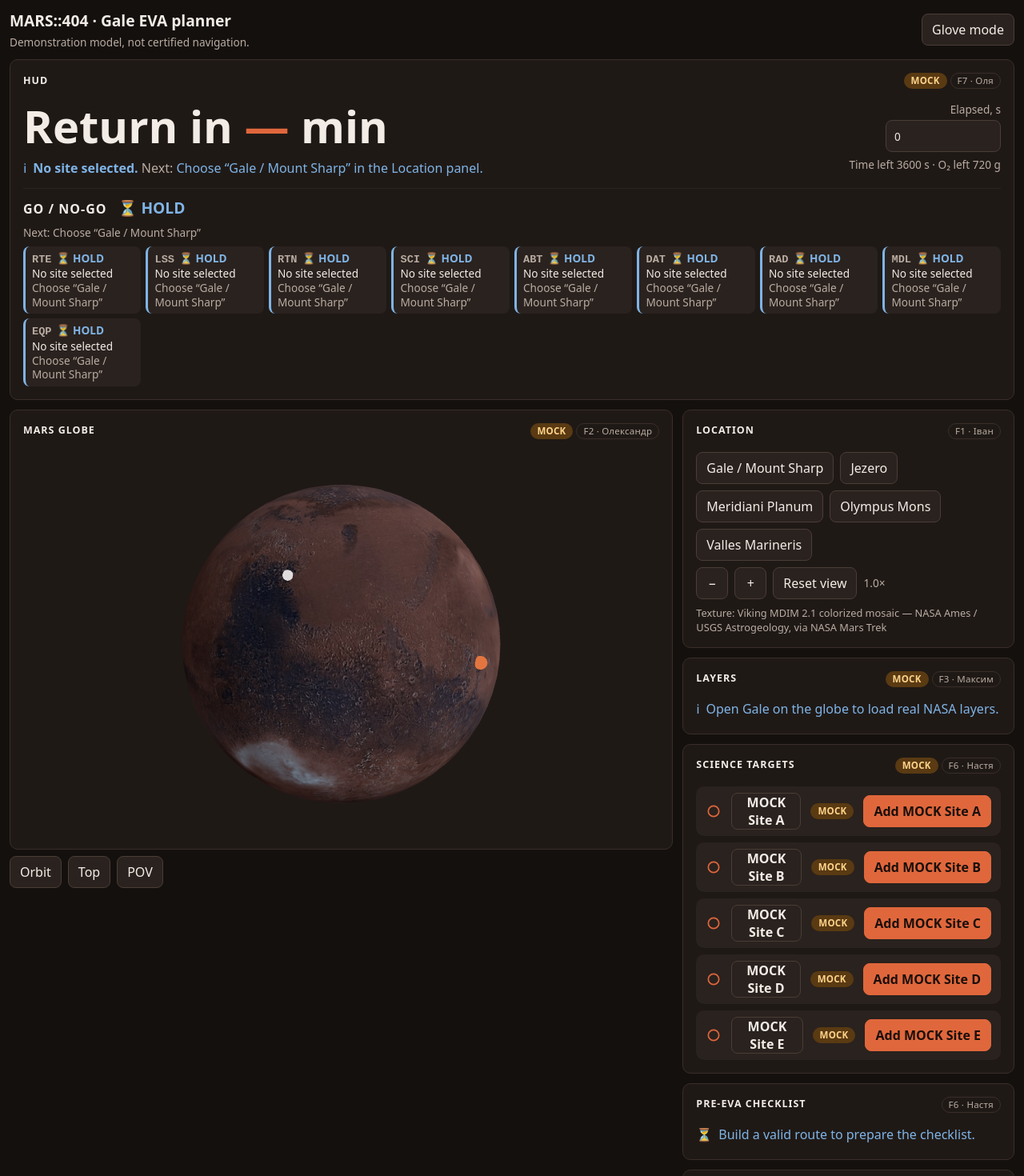
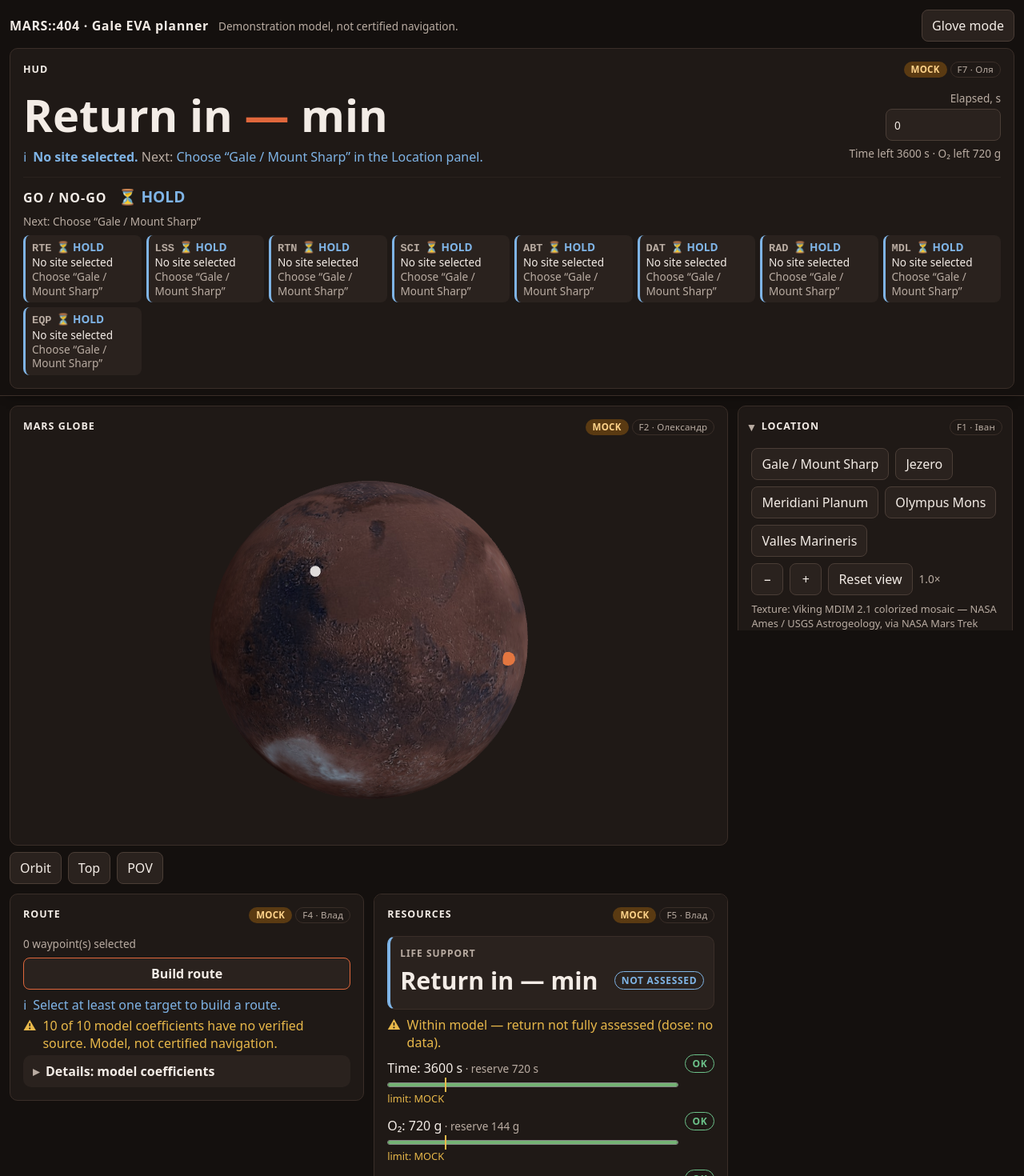
Before and after one commit to xand0dev/mars404, a React (Vite) app: page / in a window 1280 px wide. Shown: the top 1470 px of the page at 80% size. Built offline with nearby package versions, Linux system fonts and the light colour scheme.

Commit message:
F7 T24–T25: сітка пульта — sticky HUD, карта головна, панелі праворуч відкриваються за кроком

```diff
--- a/src/features/hud/Shell.tsx
+++ b/src/features/hud/Shell.tsx
@@ -1,6 +1,11 @@
-// F7: адаптивна сітка зі слотами (від 400 px — одна колонка) і перемикач Glove mode (F7-AC9, SPEC §7.14).
-import { useState, type ReactNode } from 'react';
+// F7: пульт місії (T25). Зверху — смуга HUD (sticky на десктопі), карта — головна площа, праворуч — панелі,
+// що згортаються (відкрита та, що потрібна для наступного кроку, T24), під картою — Route і Resources.
+// Glove mode (F7-AC9, SPEC §7.14): лише HUD і карта, решта — у «More panels».
+import { useLayoutEffect, useMemo, useRef, useState, type CSSProperties, type ReactNode } from 'react';
+import { useMission } from '../../store/useMission';
+import { PanelGroupContext, type PanelGroup } from '../../ui';
 import { GloveContext, readGlove, writeGlove } from './glove';
+import { isPanelOpen, panelStep, togglePanel, type PanelOverrides } from './panelStep';
 
 export interface ShellProps {
   hud: ReactNode;
@@ -17,10 +22,41 @@ export function Shell({ hud, map, side, bottom }: ShellProps) {
     writeGlove(next);
   };
 
+  const step = useMission((s) => panelStep(s));
+  const [overrides, setOverrides] = useState<PanelOverrides>({ step, open: {} });
+  const group = useMemo<PanelGroup>(
+    () => ({
+      isOpen: (title) => isPanelOpen(step, overrides, title),
+      toggle: (title) => setOverrides((ov) => togglePanel(step, ov, title)),
+    }),
+    [step, overrides],
+  );
+
+  // Висота sticky-смуги → --topbar-h: від неї рахуються висота карти й правої колонки.
+  const topRef = useRef<HTMLDivElement>(null);
+  const [topH, setTopH] = useState(0);
+  useLayoutEffect(() => {
+    const el = topRef.current;
+    if (!el || typeof ResizeObserver === 'undefined') return;
+    const ro = new ResizeObserver(() => setTopH(Math.round(el.getBoundingClientRect().height)));
+    ro.observe(el);
+    return () => ro.disconnect();
+  }, []);
+
+  const sidePanels = (
+    <PanelGroupContext.Provider value={group}>
+      <aside className="shell__side" aria-label="Mission panels">
+        {side}
+      </aside>
+    </PanelGroupContext.Provider>
+  );
+  const bottomPanels = bottom && <div className="shell__bottom">{bottom}</div>;
+
   return (
     <GloveContext.Provider value={glove}>
-      <div className={`shell${glove ? ' shell--glove' : ''}`}>
-        <header className="shell__top">
+      <div className={`shell${glove ? ' shell--glove' : ''}`} style={{ '--topbar-h': `${topH}px` } as CSSProperties}>
+        <div className="shell__top" ref={topRef}>
+          <header className="shell__bar">
             <div className="shell__brand">
               <h1 className="shell__title">MARS::404 · Gale EVA planner</h1>
               <p className="shell__disclaimer">Demonstration model, not certified navigation.</p>
@@ -30,19 +66,20 @@ export function Shell({ hud, map, side, bottom }: ShellProps) {
             </button>
           </header>
           <div className="shell__hud">{hud}</div>
+        </div>
         <main className="shell__map">{map}</main>
         {glove ? (
           <details className="shell__more">
             <summary>More panels</summary>
             <div className="shell__more-body">
-              <aside className="shell__side">{side}</aside>
-              {bottom && <div className="shell__bottom">{bottom}</div>}
+              {sidePanels}
+              {bottomPanels}
             </div>
           </details>
         ) : (
           <>
-            <aside className="shell__side">{side}</aside>
-            {bottom && <div className="shell__bottom">{bottom}</div>}
+            {sidePanels}
+            {bottomPanels}
           </>
         )}
       </div>
--- /dev/null
+++ b/src/features/hud/panelStep.ts
@@ -0,0 +1,33 @@
+// T24: яка панель правої колонки відкрита за замовчуванням — та, що потрібна для наступного кроку демо (SPEC §3).
+// Лише читає store; назви — заголовки панелей у правій колонці (App.tsx).
+import type { MissionState } from '../../contracts';
+
+export type PanelStep = 'site' | 'targets' | 'checklist';
+
+export const STEP_PANEL: Record<PanelStep, string> = {
+  site: 'Location',
+  targets: 'Science targets',
+  checklist: 'Pre-EVA checklist',
+};
+
+export function panelStep(s: Pick<MissionState, 'site' | 'plan'>): PanelStep {
+  if (s.site === null) return 'site';
+  if (s.plan?.status !== 'ok') return 'targets';
+  return 'checklist';
+}
+
+/** Ручний вибір живе, доки не зміниться крок; потім знову відкрита панель кроку. */
+export interface PanelOverrides {
+  step: PanelStep;
+  open: Record<string, boolean>;
+}
+
+export function isPanelOpen(step: PanelStep, ov: PanelOverrides, title: string): boolean {
+  const manual = ov.step === step ? ov.open[title] : undefined;
+  return manual ?? title === STEP_PANEL[step];
+}
+
+export function togglePanel(step: PanelStep, ov: PanelOverrides, title: string): PanelOverrides {
+  const open = ov.step === step ? ov.open : {};
+  return { step, open: { ...open, [title]: !isPanelOpen(step, ov, title) } };
+}
--- a/src/features/hud/shell.css
+++ b/src/features/hud/shell.css
@@ -1,44 +1,70 @@
-.shell { display: grid; gap: var(--gap); padding: var(--gap); grid-template-columns: minmax(0, 1fr); align-items: start; max-width: 3200px; margin: 0 auto; }
-.shell__top { display: flex; flex-wrap: wrap; align-items: center; justify-content: space-between; gap: var(--gap); }
-.shell__title { font-size: var(--fs-title); margin: 0; }
-.shell__disclaimer { margin: 4px 0 0; color: var(--text-muted); font-size: 0.85rem; }
+/* F7 · пульт місії (T25). Одна сітка: верхня смуга (бренд + HUD) → карта (головна площа) → панелі праворуч → Route | Resources під картою.
+   < 768 px: одна колонка HUD → карта → панелі. Без горизонтального скролу на 400 px (F7-AC1). */
+.shell {
+  display: grid; gap: var(--space-3); padding: var(--space-3); max-width: 3200px; margin: 0 auto;
+  grid-template-columns: minmax(0, 1fr);
+  grid-template-areas: 'top' 'map' 'side' 'bottom';
+  align-items: start;
+  --side-top: var(--space-3);
+}
 .shell > * { min-width: 0; }
-.shell__side, .shell__bottom { display: grid; gap: var(--gap); min-width: 0; }
+.shell__top { grid-area: top; display: grid; gap: var(--space-2); }
+.shell__map { grid-area: map; }
+.shell__side { grid-area: side; display: grid; gap: var(--space-2); align-content: start; min-width: 0; }
+.shell__bottom { grid-area: bottom; display: grid; gap: var(--space-3); min-width: 0; align-items: start; }
+
+/* Бренд — тонкий рядок: головне на екрані — HUD і карта. */
+.shell__bar { display: flex; flex-wrap: wrap; align-items: center; justify-content: space-between; gap: var(--space-2) var(--space-3); }
+.shell__brand { display: flex; flex-wrap: wrap; align-items: baseline; gap: 0 var(--space-3); min-width: 0; }
+.shell__title { font-size: 1rem; letter-spacing: 0.04em; margin: 0; }
+.shell__disclaimer { margin: 0; color: var(--text-muted); font-size: var(--fs-small); }
+.shell__glove { flex: none; }
+
 @media (min-width: 768px) {
+  .shell__side { grid-template-columns: repeat(2, minmax(0, 1fr)); }
   .shell__bottom { grid-template-columns: repeat(2, minmax(0, 1fr)); }
 }
+
+/* ≥ 1024: карта — головна площа, праворуч колонка панелей зі своєю прокруткою, Route | Resources під картою. */
 @media (min-width: 1024px) {
-  .shell { grid-template-columns: minmax(0, 2fr) minmax(320px, 1fr); }
-  .shell__top, .shell__hud, .shell__bottom { grid-column: 1 / -1; }
+  .shell {
+    grid-template-columns: minmax(0, 1fr) var(--side-w);
+    grid-template-areas: 'top top' 'map side' 'bottom side';
+  }
+  .shell__side {
+    grid-template-columns: minmax(0, 1fr);
+    position: sticky; top: var(--side-top);
+    max-height: calc(100dvh - var(--side-top) - var(--space-3));
+    overflow-y: auto; overscroll-behavior: contain;
+    padding-right: 2px; /* фокус-рамка не обрізається прокруткою */
+  }
+  .shell__bottom > * { max-height: min(70vh, 640px); overflow-y: auto; overscroll-behavior: contain; }
 }
-/* Широкий екран або зменшений масштаб браузера: панелі перерозкладаються в 3 колонки, а не стоять вузькою смугою. */
-@media (min-width: 1600px) {
-  .shell { grid-template-columns: minmax(0, 2fr) minmax(320px, 1fr) minmax(320px, 1fr); }
-  .shell__top, .shell__hud { grid-column: 1 / -1; }
-  .shell__map { grid-column: 1; grid-row: 3; }
-  .shell__side { grid-column: 2; grid-row: 3; }
-  .shell__bottom { grid-column: 3; grid-row: 3; grid-template-columns: minmax(0, 1fr); }
-}
-@media (min-width: 2400px) {
-  .shell { grid-template-columns: minmax(0, 3fr) minmax(360px, 1fr) minmax(360px, 1fr); }
+/* Липка смуга HUD — лише там, де під нею лишається місце для карти. */
+@media (min-width: 1024px) and (min-height: 700px) {
+  .shell { --side-top: calc(var(--topbar-h) + var(--space-3)); }
+  .shell__top {
+    position: sticky; top: 0; z-index: 20;
+    margin: calc(-1 * var(--space-3)) calc(-1 * var(--space-3)) 0; padding: var(--space-3) var(--space-3) var(--space-2);
+    background: var(--bg); border-bottom: 1px solid var(--line); box-shadow: 0 6px 12px -8px #000000aa;
+  }
 }
 
-/* Glove mode (F7-AC9, SPEC §7.14): цілі ≥ 64 px, крок ≥ 12 px, головне зверху, другорядне згорнуто. */
-.shell__glove { flex: none; }
-.shell__more > summary { list-style: none; display: flex; align-items: center; padding: 0 16px; border-radius: var(--radius); background: var(--surface); cursor: pointer; font-weight: 700; }
+/* Glove mode (F7-AC9, SPEC §7.14): цілі ≥ 64 px, крок ≥ 12 px; лише HUD і карта, решта — у «More panels». */
+.shell--glove { --touch: 64px; font-size: 1.1rem; grid-template-columns: minmax(0, 1fr); grid-template-areas: 'top' 'map' 'more'; }
+.shell.shell--glove :is(button, input, select, summary) { min-height: 64px; min-width: 64px; margin: 6px; font-size: 1.1rem; }
+.shell--glove input[type='number'] { width: 12rem; }
+.shell__more { grid-area: more; }
+.shell__more > summary { list-style: none; display: flex; align-items: center; padding: 0 var(--space-4); border-radius: var(--radius); background: var(--surface); border: 1px solid var(--line); cursor: pointer; font-weight: 700; }
 .shell__more > summary::-webkit-details-marker { display: none; }
 .shell__more > summary::before { content: '▸'; margin-right: 10px; }
 .shell__more[open] > summary::before { content: '▾'; }
-.shell__more-body { display: grid; gap: var(--gap); margin-top: var(--gap); }
-.shell--glove { --touch: 64px; font-size: 1.1rem; }
-.shell.shell--glove :is(button, input, select, summary) { min-height: 64px; min-width: 64px; margin: 6px; font-size: 1.1rem; }
-.shell--glove input[type='number'] { width: 12rem; }
+.shell__more-body { display: grid; gap: var(--space-3); margin-top: var(--space-3); }
+.shell__more-body > * { grid-area: auto; }
+.shell--glove .shell__side { position: static; max-height: none; overflow: visible; }
 @media (min-width: 1024px) {
-  .shell__more, .shell--glove .shell__map { grid-column: 1 / -1; }
+  .shell--glove { grid-template-columns: minmax(0, 1fr); grid-template-areas: 'top' 'map' 'more'; }
+  .shell--glove .shell__more-body { grid-template-columns: minmax(0, 1fr) minmax(0, 1fr); align-items: start; }
+  .shell--glove .shell__side { grid-template-columns: minmax(0, 1fr); }
+  .shell--glove .shell__bottom { grid-template-columns: minmax(0, 1fr); }
 }
-@media (min-width: 1600px) {
-  .shell--glove .shell__map { grid-row: auto; }
-  .shell__more { grid-row: auto; }
-  .shell--glove .shell__more-body { grid-template-columns: minmax(0, 1fr) minmax(0, 1fr); align-items: start; }
-  .shell--glove .shell__more-body .shell__bottom { grid-column: auto; grid-row: auto; }
-}
```
Also changed, not shown: 2 other files (tests, documents, lock files or other folders). Lines whose indentation alone changed are shown as unchanged.
